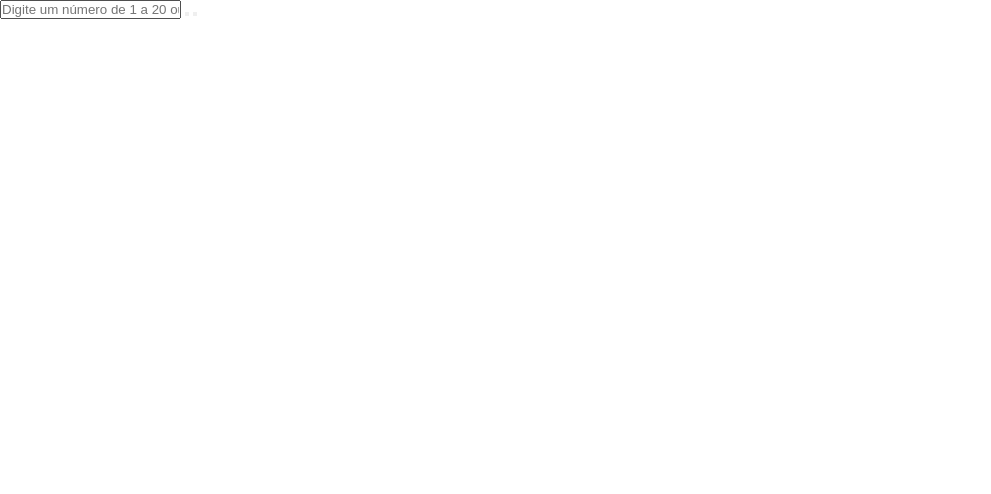
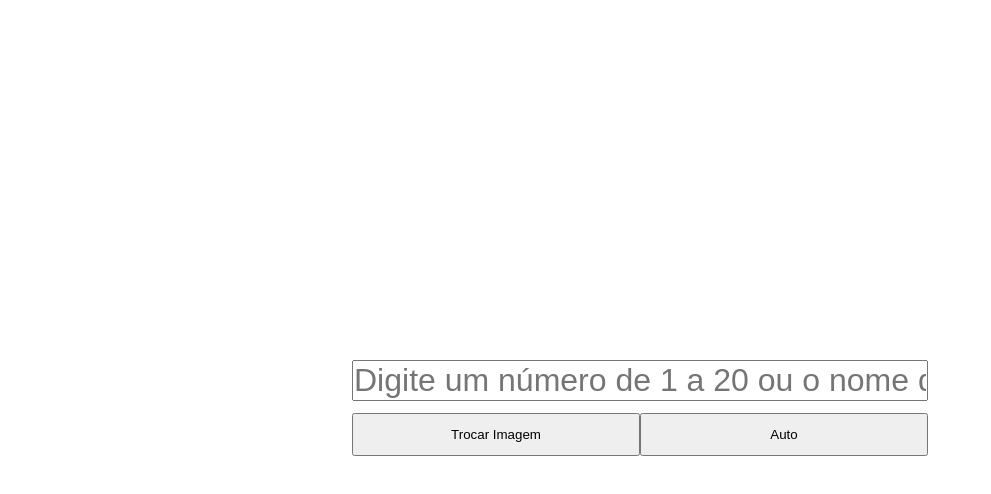
Before and after one commit to Vfy-gif/Trocar-Imagem-PEND1, a plain HTML site: page index.html in a window 1280 px wide. Shown: the whole page, without its empty margins (0-991 px from the left). Drawn offline with Linux system fonts and the light colour scheme.

Commit message:
Finalizado os botão

```diff
--- a/index.html
+++ b/index.html
@@ -10,8 +10,10 @@
 <body>
     <div class="container">
         <input type="text" id="brasileiros" placeholder="Digite um número de 1 a 20 ou o nome de um colocado!!">
-        <button id="trocar-imagem"></button>
-        <button id="trocar-imagem-automatico"></button>
+        <div class="botoes">
+            <button id="trocar-imagem">Trocar Imagem</button>
+            <button id="trocar-imagem-automatico">Auto</button>
+        </div>
     </div>
 </body>
 </html>
--- a/style.css
+++ b/style.css
@@ -3,3 +3,38 @@
     margin: 0;
     box-sizing: border-box;
 }
+
+:root{
+    --bg-image-:null;
+}
+
+body {
+    display: grid;
+    place-items: center;
+    height: 100vh;
+    background-image: var(--bg-image-);
+}
+
+.container {
+    height: 10%;
+    width: 45%;
+    display: grid;
+    gap: 12px;
+}
+
+.container input {
+    font-size: 2rem;
+    text-align: center;
+}
+
+.botoes{
+    display: grid;
+    grid-template-areas:
+    "f1 f2";
+    grid-template-rows: 100% 100%;
+    grid-template-columns: 50% 50%;
+}
+
+.container button {
+    padding: 12px;
+}
```
